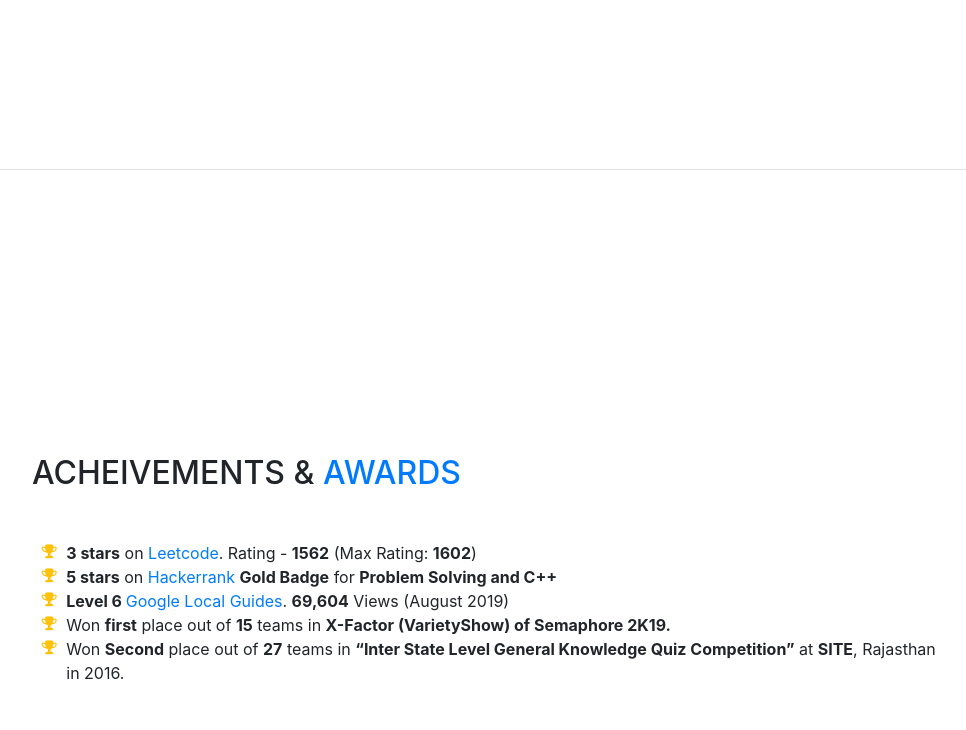
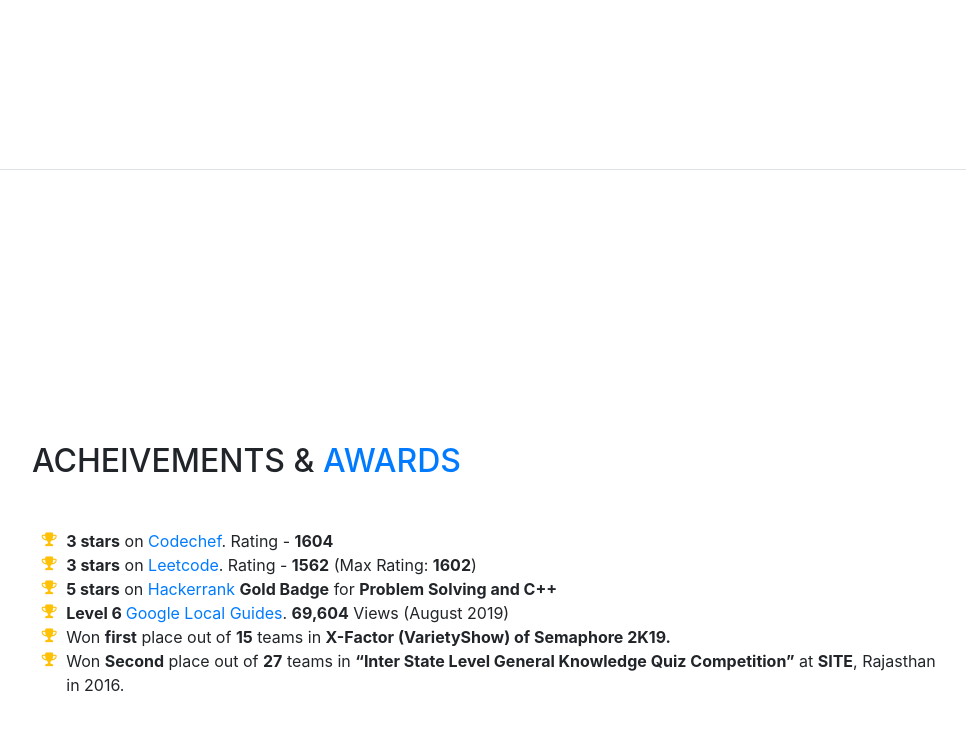
Before and after one commit to khagapati-bagh/khagapati, a website with bundled scripts: page index.html in a window 1280 px wide. Shown: the part 3830-4560 px from the top of the page, without its empty margins (288-1254 px from the left). Built offline with nearby package versions, Linux system fonts and the light colour scheme; a web font is replaced by a local one.

Commit message:
Added codechef result on award page

```diff
--- a/index.html
+++ b/index.html
@@ -248,6 +248,11 @@
           <h2 class="mb-5">Acheivements &amp; <span class="text-primary">Awards</span></h2>
           <ul class="fa-ul mb-0">
 
+             <li>
+              <i class="fa-li fa fa-trophy text-warning"></i>
+              <b>3 stars</b> on <a href="https://www.codechef.com/users/radhe14341" target="_blank">Codechef</a>. Rating - <b>1604</b>
+            </li>
+
             <li>
               <i class="fa-li fa fa-trophy text-warning"></i>
               <b>3 stars</b> on <a href="https://leetcode.com/khagapati/" target="_blank">Leetcode</a>. Rating - <b>1562</b> (Max Rating: <b>1602</b>)
```
